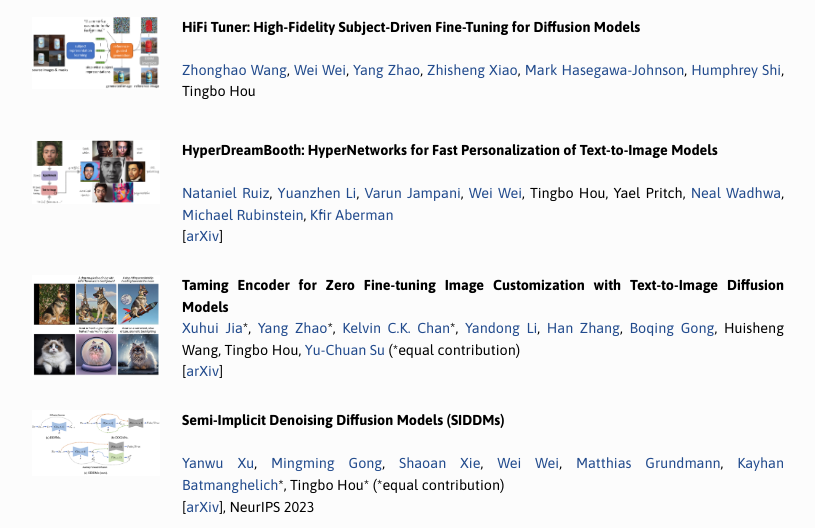
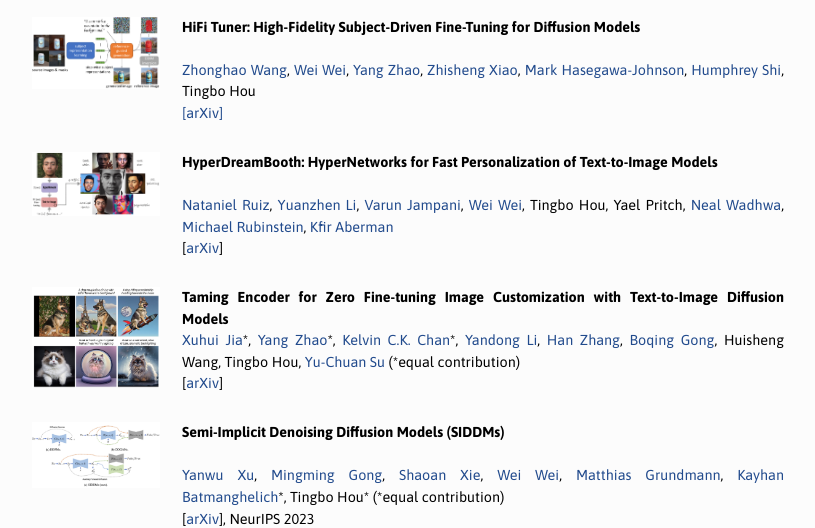
Before and after one commit to tbhou/tbhou.github.io, a plain HTML site: page index.html in a window 1280 px wide. Shown: the part 840-1368 px from the top of the page, without its empty margins (232-1047 px from the left). Drawn offline with Linux system fonts and the light colour scheme.

Commit message:
Update index.html

```diff
--- a/index.html
+++ b/index.html
@@ -132,7 +132,7 @@
                                     Tingbo Hou
                                 </div>
                                 <div class="research__content-info-attribute">
-
+                                    <a href="https://arxiv.org/abs/2312.00079">[arXiv]</a>
                                 </div>
                             </div>
                         </div>
```
